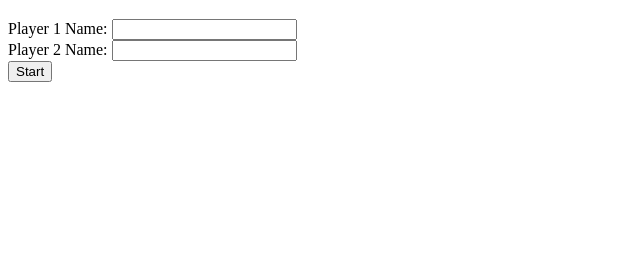
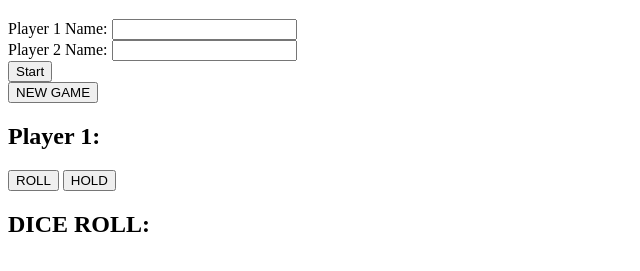
Before and after one commit to nuriath/Pig-Dice-Game, a plain HTML site: page index.html in a window 1280 px wide. Shown: the part 61-332 px from the top of the page, without its empty margins (0-640 px from the left). Drawn offline with Linux system fonts and the light colour scheme.

Commit message:
add h2 and other divs in html file

```diff
--- a/index.html
+++ b/index.html
@@ -7,7 +7,7 @@
     <title>Pig Dice Game</title>
 </head>
 <body>
-    <div class="container">
+    <div class="start-menu container">
         <div class="jumbotron">
             <h1>PIG DICE GAME</h1>
 
@@ -24,6 +24,19 @@
         <button id="start" class="btn-info bnt">Start</button>
         </div>
     </div>
+    <div class="player-console container">
+        <button id="new-game" class="btn-success btn">NEW GAME</button>
+        <div class="row">
+            <div class="col-md-6">
+                <h2>Player 1: <span id="player1Name"></span></h2>
+                <button id="player1-roll" class="btn-success btn">ROLL</button>
+                <button id="player1-hold" class="btn-success btn">HOLD</button>
+                <h2>DICE ROLL:</h2>
+
+            </div>
+        </div>
+    </div>
+
 
 </body>
 </html>
```
